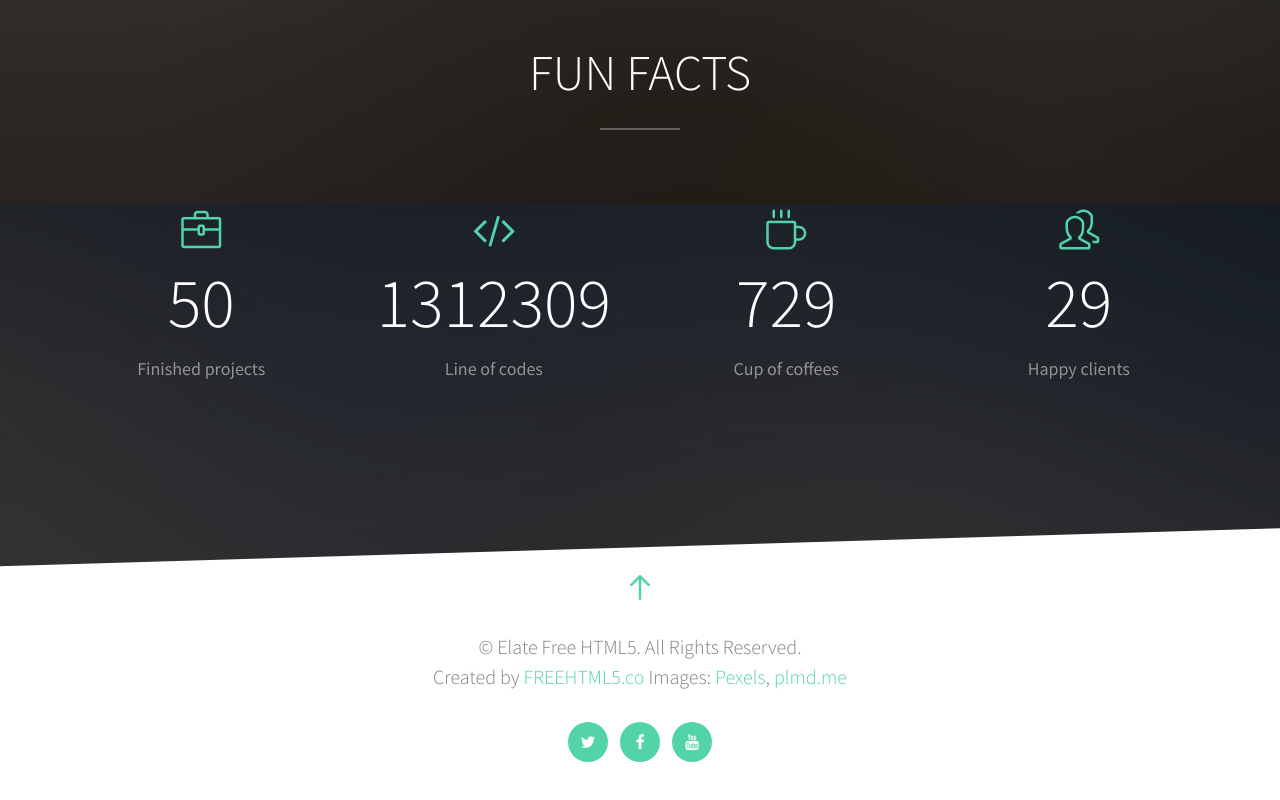
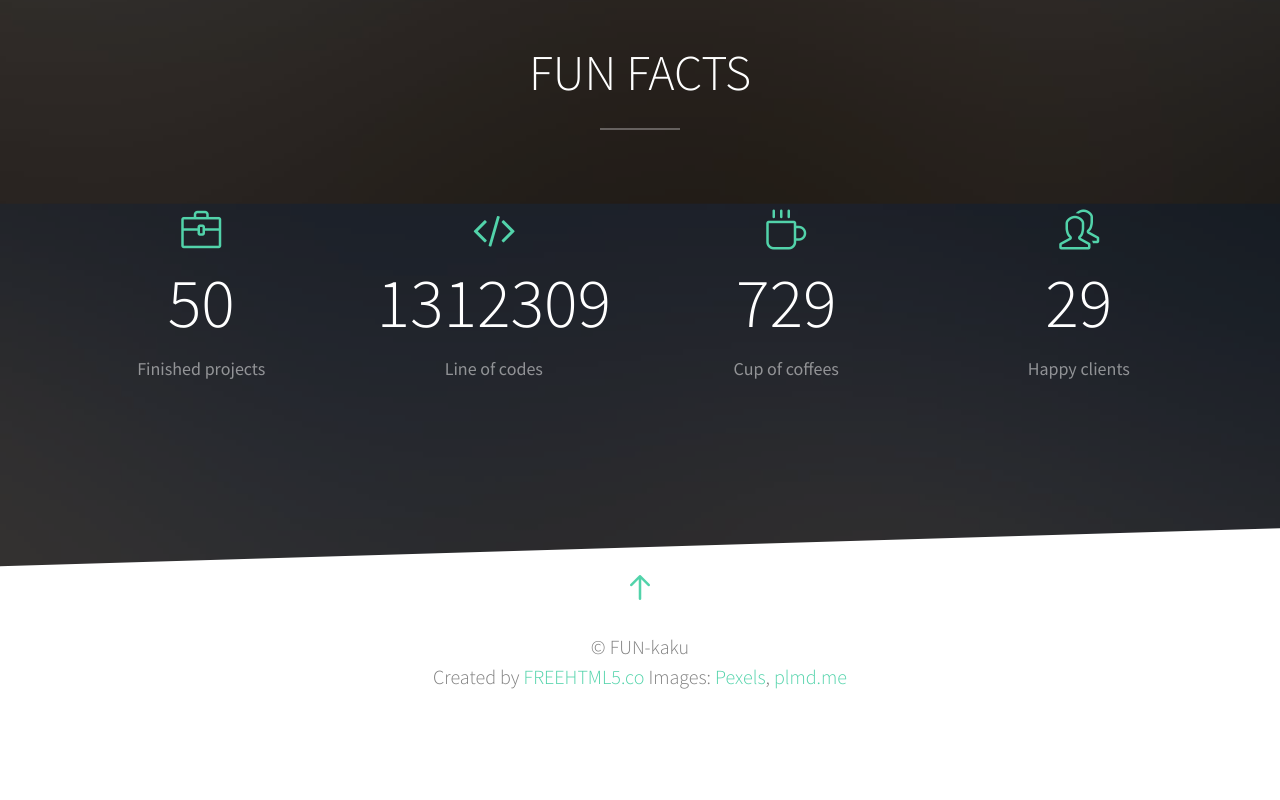
Before and after one commit to tenjoufire/FUNkakuWeb, a plain HTML site: page index.html in a window 1280 px wide. Shown: the part 5752-6552 px from the top of the page. After the commit the page ends 6524 px from the top, so only its background shows below. Drawn offline with Linux system fonts and the light colour scheme; some packages are replaced by stand-ins of ours; no server answers; files whose address does not match are found by name.

Commit message:
change copy right

```diff
--- a/index.html
+++ b/index.html
@@ -587,11 +587,11 @@
 		<div class="container">
 			<div class="">
 				<div class="col-md-12 text-center">
-					<p>&copy; Elate Free HTML5. All Rights Reserved. <br>Created by <a href="http://freehtml5.co/" target="_blank">FREEHTML5.co</a> Images: <a href="http://pexels.com/" target="_blank">Pexels</a>, <a href="http://plmd.me/" target="_blank">plmd.me</a></p>
+					<p>&copy; FUN-kaku <br>Created by <a href="http://freehtml5.co/" target="_blank">FREEHTML5.co</a> Images: <a href="http://pexels.com/" target="_blank">Pexels</a>, <a href="http://plmd.me/" target="_blank">plmd.me</a></p>
 
 				</div>
 			</div>
-			<div class="row">
+			<!--<div class="row">
 				<div class="col-md-12 text-center">
 					<ul class="social social-circle">
 						<li><a href="#"><i class="icon-twitter"></i></a></li>
@@ -599,7 +599,7 @@
 						<li><a href="#"><i class="icon-youtube"></i></a></li>
 					</ul>
 				</div>
-			</div>
+			</div>-->
 		</div>
 	</footer>
 
```
